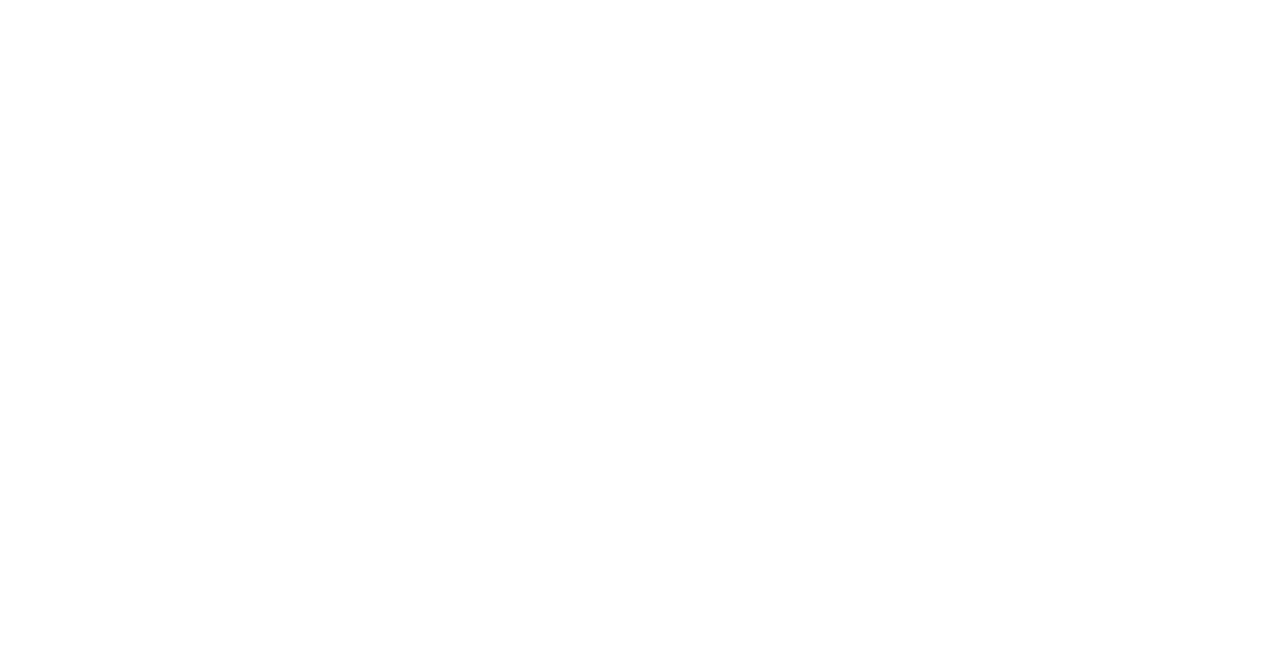
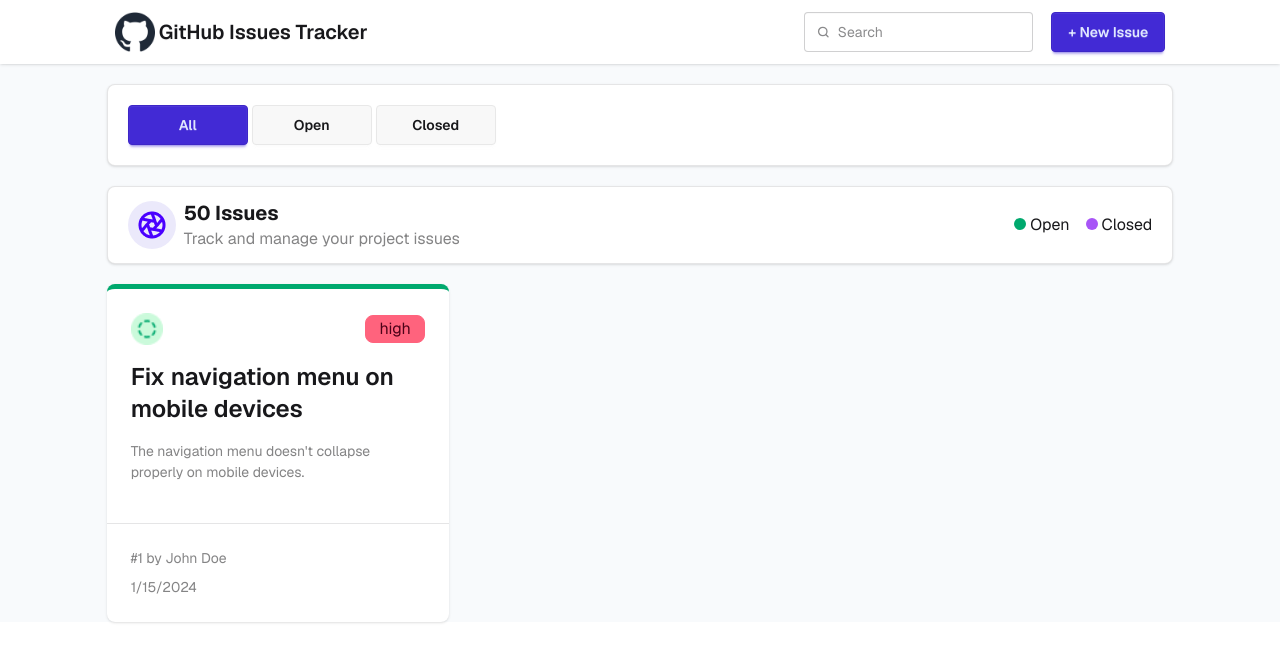
Before and after one commit to Md-Nur-A-Alam/Hero-B13-A05, a plain HTML site: page home.html in a window 1280 px wide. Drawn offline with nearby package versions, Linux system fonts and the light colour scheme.

Commit message:
homepage design added with a card design

```diff
--- a/home.html
+++ b/home.html
@@ -24,9 +24,84 @@
     <link rel="stylesheet" href="./style/style.css">
 </head>
 
-<script src="./js/signIn.js"></script>
 <body>
+    <header id="nav-bar" class="bg-base-100 shadow-sm glass sticky top-0 z-50 backdrop-blur-md">
+        <div class="navbar w-full md:w-11/12 lg:w-10/12 mx-auto">
+            <div class="flex-1 items-center gap-1 justify-start">
+                <div class="flex items-center justify-start gap-1">
+                    <img src="./assets/github-logo.png" alt="" class="w-10">
+                    <a class="text-xl hidden sm:inline-block font-semibold">GitHub Issues Tracker</a>
+                </div>
+            </div>
+            <div class="flex gap-0 sm:gap-2">
+                <label class="input">
+                    <svg class="h-[1em] opacity-50" xmlns="http://www.w3.org/2000/svg" viewBox="0 0 24 24">
+                        <g stroke-linejoin="round" stroke-linecap="round" stroke-width="2.5" fill="none"
+                            stroke="currentColor">
+                            <circle cx="11" cy="11" r="8"></circle>
+                            <path d="m21 21-4.3-4.3"></path>
+                        </g>
+                    </svg>
+                    <input type="search" required placeholder="Search" />
+                </label>
+                <div class="navbar-end">
+                    <a class="btn btn-primary">+ New Issue</a>
+                </div>
+            </div>
+        </div>
+    </header>
+    <main class="w-full md:w-11/12 lg:w-10/12 mx-auto my-5">
+        <!-- Action Buttons -->
+        <section id="action-btn" class="p-5 bg-base-100 border border-neutral/10 shadow-sm rounded-lg my-5">
+            <button class="btn btn-primary w-30">All</button>
+            <button class="btn w-30">Open</button>
+            <button class="btn w-30">Closed</button>
+        </section>
+        <!-- Issue Information -->
+        <section id="issue-info"
+            class="flex justify-between  py-3 px-5 bg-base-100 border border-neutral/10 shadow-sm rounded-lg">
+            <div class="flex items-center gap-2">
+                <img src="./assets/Aperture.png" alt="" class="bg-primary/10 p-2 rounded-full">
+                <div>
+                    <h2 class="font-bold text-xl"><span id="issue-number">50</span> Issues</h2>
+                    <p class="text-neutral/50">Track and manage your project issues</p>
+                </div>
+            </div>
+            <div class="flex items-center gap-4">
+                <div>
+                    <span class="w-3 h-3 bg-[#00A96E]  rounded-full inline-block"></span>
+                    <span>Open</span>
+                </div>
+                <div>
+                    <span class="w-3 h-3 bg-[#A855F7] rounded-full inline-block"></span>
+                    <span>Closed</span>
+                </div>
+            </div>
+        </section>
+        <!-- Issues Container -->
+        <section id="issues-container" class="grid grid-cols-1 md:grid-cols-2 lg:grid-cols-3 gap-5 my-5">
+            <!-- Issue Card -->
+            <div class="card w-full bg-base-100 shadow-sm border-t-5 border-[#00A96E]">
+                <div class="card-body space-y-2">
+                    <div class="flex items-center justify-between">
+                        <img src="./assets/Open-Status.png" alt="" class="w-8">
+                        <span class="badge badge-lg badge-error">high</span>
+                    </div>
+                    <h2 class="text-2xl font-semibold">Fix navigation menu on mobile devices</h2>
+                    <p class="text-neutral/50">The navigation menu doesn't collapse properly on mobile devices.</p>
+                    <div class="flex gap-2">
 
+                    </div>
+                </div>
+                <hr class="border-neutral/10">
+                <div class="card-body text-neutral/50">
+                        <p>#<span>1</span> by <span>John Doe</span></p>
+                        <p>1/15/2024</p>
+                </div>
+            </div>
+        </section>
+    </main>
+    <script src="./js/signIn.js"></script>
 </body>
 
 </html>
--- a/style/style.css
+++ b/style/style.css
@@ -1,3 +1,7 @@
 *{
     font-family: "Geist", sans-serif;
 }
+
+body{
+    background-color: #F8FAFC;
+}
```
Also changed, not shown: index.html (+4 -4 lines).
